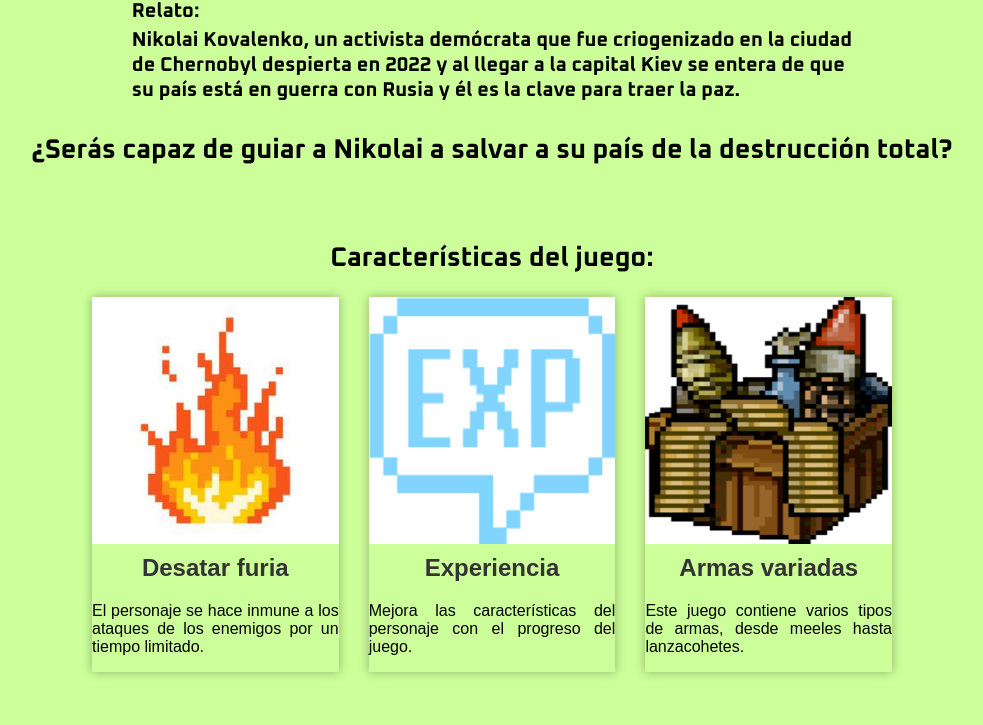
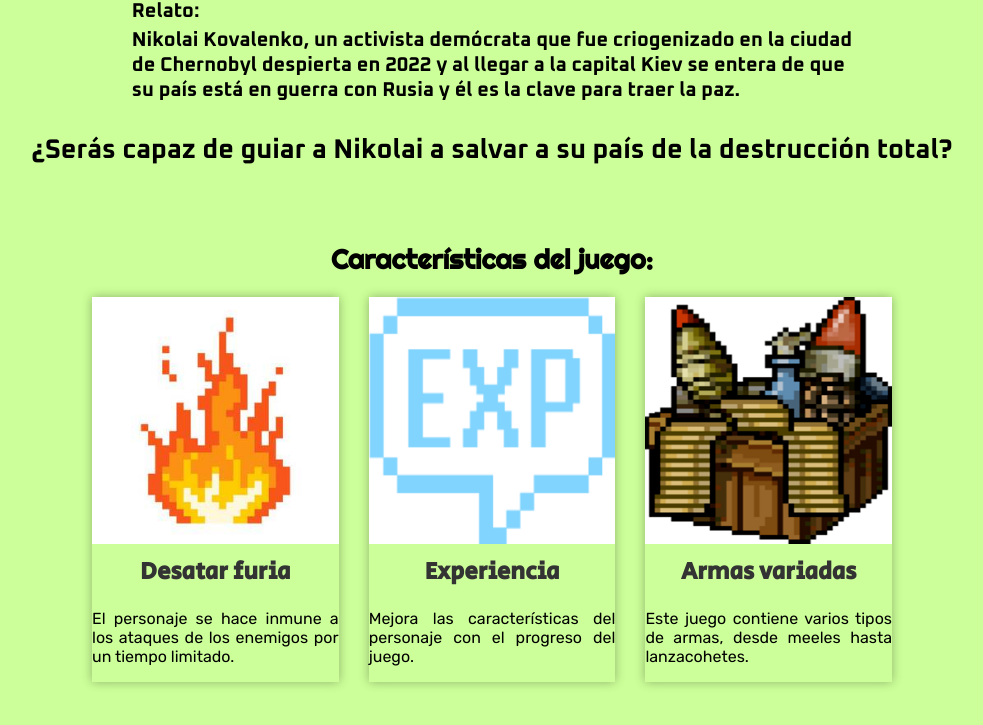
Before and after one commit to aftermath-path/aftermath-path.github.io, a plain HTML site: page index.html in a window 1280 px wide. Shown: the part 539-1264 px from the top of the page, without its empty margins (148-1131 px from the left). Drawn offline with Linux system fonts and the light colour scheme.

Commit message:
cambio fuentes

```diff
--- a/estilo.css
+++ b/estilo.css
@@ -11,6 +11,16 @@ body {
 	  @font-face {
         font-family: "museo";
         src: url(./recursos/fonts/museo.ttf);
+	  }
+
+	  @font-face {
+        font-family: "one";
+        src: url(./recursos/fonts/one.ttf);
+	  }
+
+	  @font-face {
+        font-family: "rubik";
+        src: url(./recursos/fonts/rubik.ttf);
 	  }
 
       h1 {
@@ -27,6 +37,12 @@ body {
 
 	  .descripcion2 {
 		  font-family: "museo", sans-serif;
+		  font-weight: bold;
+		  font-size: 27px;
+	  }
+
+	  .titulocaracteristicas {
+		  font-family: "righteous", sans-serif;
 		  font-weight: bold;
 		  font-size: 27px;
 	  }
@@ -60,8 +76,11 @@ body {
         text-align: center;
         margin-top: 10px;
         color: #333;
+		font-family: "one", sans-serif;
+		font-weight: bold;
       }
 
       .caracteristicas p {
         text-align: justify;
+		font-family: "rubik", sans-serif;
       }
--- a/index.html
+++ b/index.html
@@ -29,7 +29,7 @@
 	</table>
 	<table align="center">
 	<tr>
-	<td class="descripcion2">Características del juego:</td>
+	<td class="titulocaracteristicas">Características del juego:</td>
 	</tr>
 	</table>
 	<br />
```
Also changed, not shown: recursos/fonts/one.ttf (added), recursos/fonts/rubik.ttf (added).
